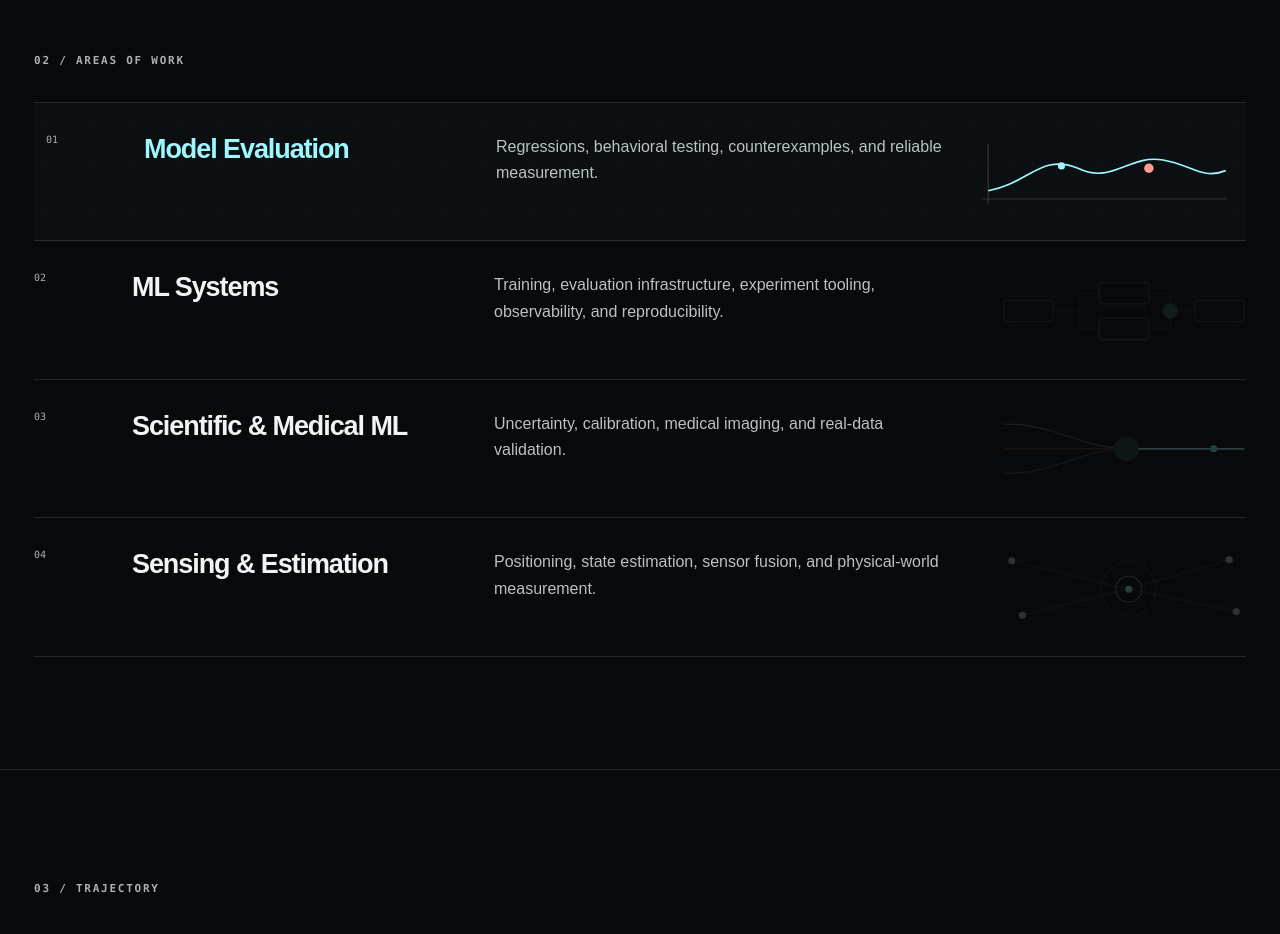
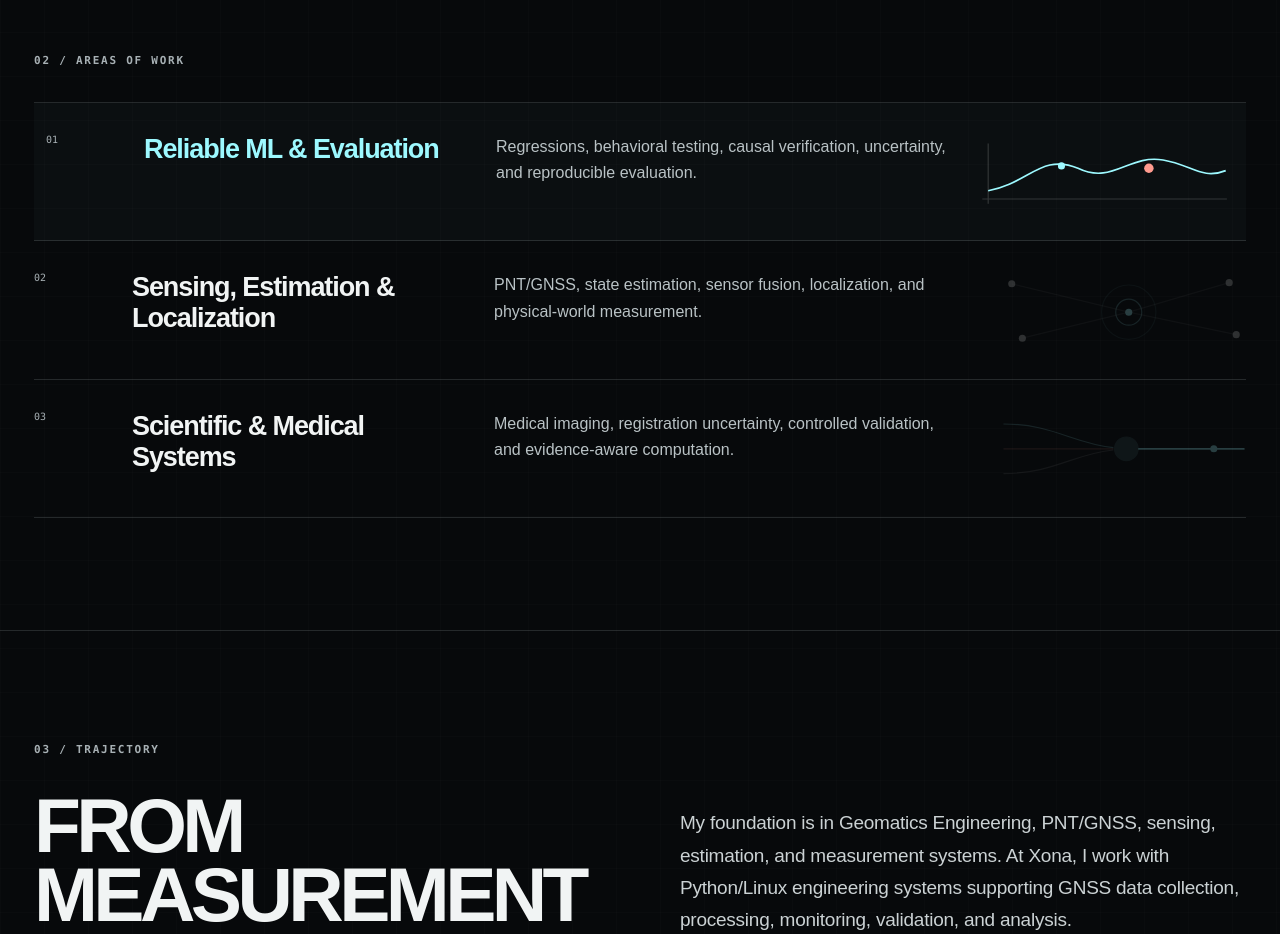
Before and after one commit to Kushrishi/kushrishi.com, a Next.js app: page / in a window 1280 px wide. Shown: the part 3180-4114 px from the top of the page. Built offline with nearby package versions, Linux system fonts and the light colour scheme.

Commit message:
Consolidate portfolio work areas

```diff
--- a/components/ResearchDirections.tsx
+++ b/components/ResearchDirections.tsx
@@ -5,27 +5,21 @@ import { useState } from "react";
 const directions = [
   {
     index: "01",
-    title: "Model Evaluation",
-    description: "Regressions, behavioral testing, counterexamples, and reliable measurement.",
+    title: "Reliable ML & Evaluation",
+    description: "Regressions, behavioral testing, causal verification, uncertainty, and reproducible evaluation.",
     kind: "eval",
   },
   {
     index: "02",
-    title: "ML Systems",
-    description: "Training, evaluation infrastructure, experiment tooling, observability, and reproducibility.",
-    kind: "systems",
+    title: "Sensing, Estimation & Localization",
+    description: "PNT/GNSS, state estimation, sensor fusion, localization, and physical-world measurement.",
+    kind: "pnt",
   },
   {
     index: "03",
-    title: "Scientific & Medical ML",
-    description: "Uncertainty, calibration, medical imaging, and real-data validation.",
+    title: "Scientific & Medical Systems",
+    description: "Medical imaging, registration uncertainty, controlled validation, and evidence-aware computation.",
     kind: "multi",
-  },
-  {
-    index: "04",
-    title: "Sensing & Estimation",
-    description: "Positioning, state estimation, sensor fusion, and physical-world measurement.",
-    kind: "pnt",
   },
 ] as const;
 
@@ -37,20 +31,6 @@ function DirectionVisual({ kind }: { kind: (typeof directions)[number]["kind"] }
         <path className="dir-accent" d="M12 48 C46 42 57 16 88 29 C117 43 131 17 160 22 C184 26 193 39 213 31" />
         <circle className="dir-failure" cx="148" cy="29" r="4" />
         <circle className="dir-point" cx="74" cy="27" r="3" />
-      </svg>
-    );
-  }
-  if (kind === "systems") {
-    return (
-      <svg viewBox="0 0 220 64" aria-hidden="true">
-        <g className="dir-nodes">
-          <rect x="8" y="24" width="42" height="18" rx="2" />
-          <rect x="89" y="9" width="42" height="18" rx="2" />
-          <rect x="89" y="39" width="42" height="18" rx="2" />
-          <rect x="170" y="24" width="42" height="18" rx="2" />
-        </g>
-        <path className="dir-link" d="M50 33H72M72 33V18H89M72 33V48H89M131 18H149V33H170M131 48H149V33" />
-        <circle className="dir-pulse" cx="149" cy="33" r="4" />
       </svg>
     );
   }
```
